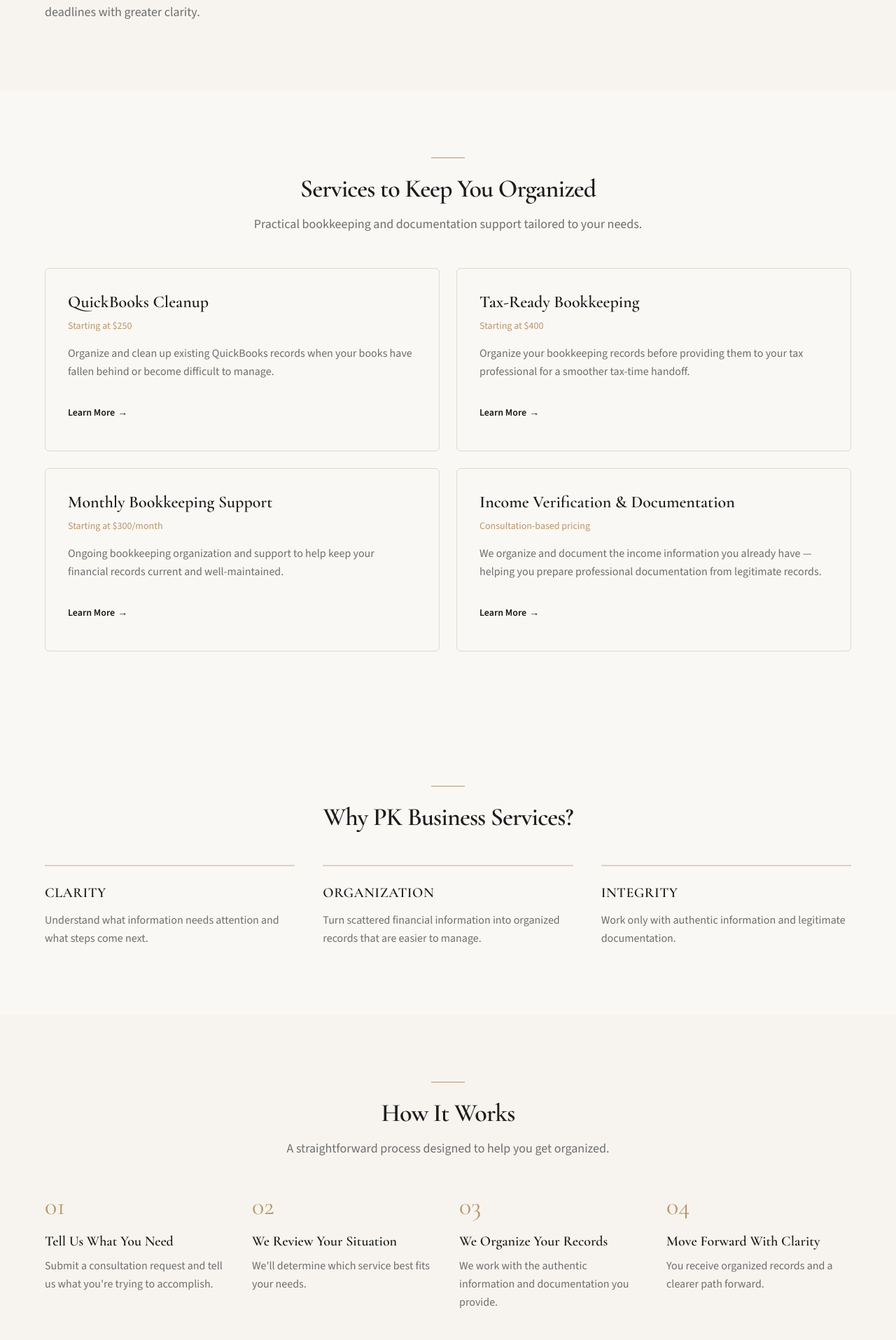
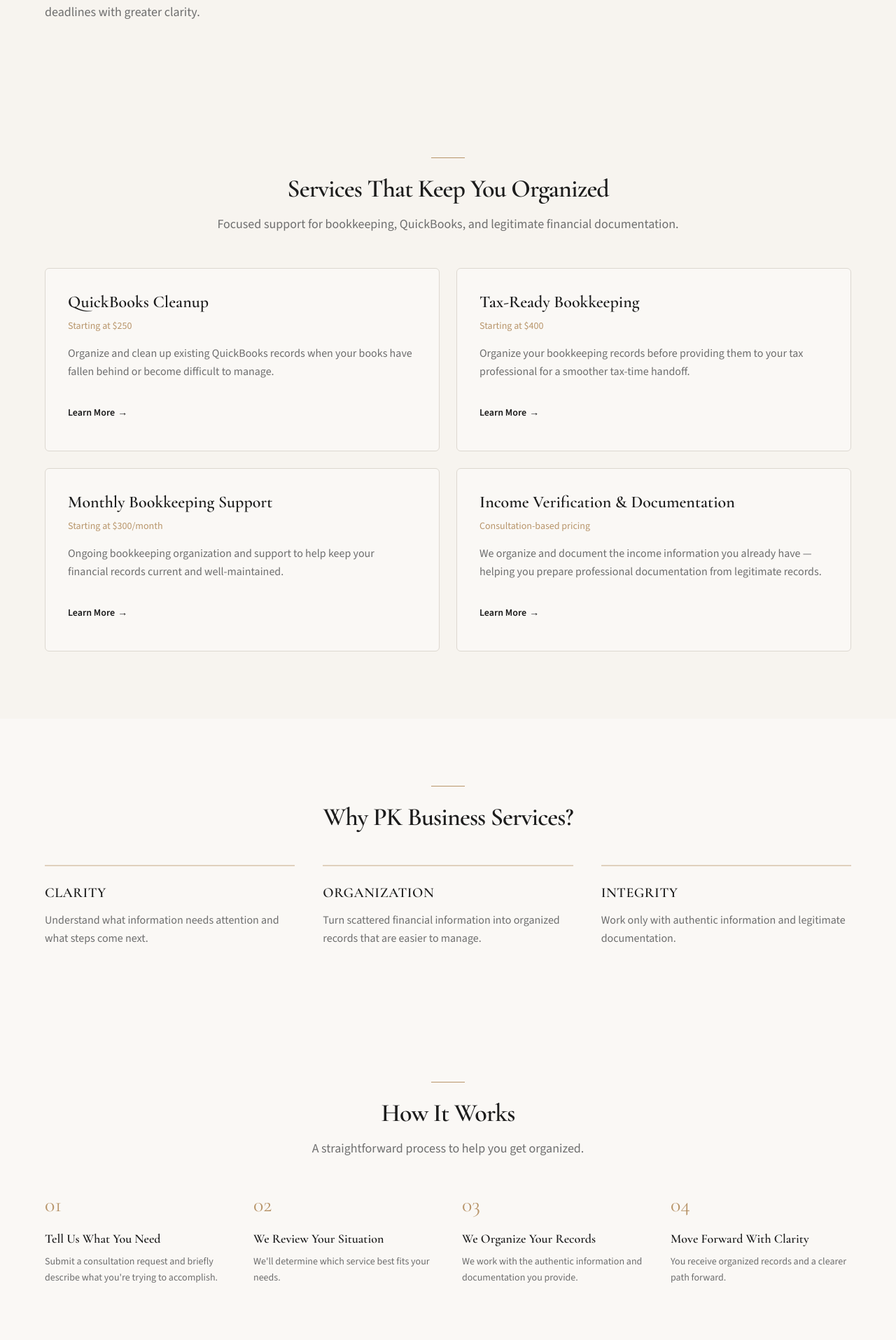
Before and after one commit to portiaallen/pk-business-web, a Next.js app: page / in a window 1280 px wide. Shown: the part 1025-2940 px from the top of the page at 70% size. Built offline with nearby package versions, Linux system fonts and the light colour scheme.

Commit message:
Sync site refinements (batch 3 continued)

```diff
--- a/src/components/sections/HowItWorks.tsx
+++ b/src/components/sections/HowItWorks.tsx
@@ -5,13 +5,12 @@ const steps = [
     number: "01",
     title: "Tell Us What You Need",
     description:
-      "Submit a consultation request and tell us what you're trying to accomplish.",
+      "Submit a consultation request and briefly describe what you're trying to accomplish.",
   },
   {
     number: "02",
     title: "We Review Your Situation",
-    description:
-      "We'll determine which service best fits your needs.",
+    description: "We'll determine which service best fits your needs.",
   },
   {
     number: "03",
@@ -29,21 +28,21 @@ const steps = [
 
 export function HowItWorks() {
   return (
-    <Section>
+    <Section variant="cream">
       <SectionHeader
         title="How It Works"
-        subtitle="A straightforward process designed to help you get organized."
+        subtitle="A straightforward process to help you get organized."
       />
-      <ol className="grid gap-8 sm:grid-cols-2 lg:grid-cols-4">
+      <ol className="grid gap-10 sm:grid-cols-2 lg:grid-cols-4">
         {steps.map((step) => (
-          <li key={step.number} className="relative">
-            <span className="mb-4 block font-heading text-4xl font-light text-gold">
+          <li key={step.number}>
+            <span className="mb-4 block font-heading text-3xl font-light text-gold">
               {step.number}
             </span>
-            <h3 className="mb-2 font-heading text-xl font-semibold text-charcoal">
+            <h3 className="mb-2 font-heading text-lg font-semibold text-charcoal">
               {step.title}
             </h3>
-            <p className="text-sm leading-relaxed text-muted-gray sm:text-base">
+            <p className="text-sm leading-relaxed text-muted-gray">
               {step.description}
             </p>
           </li>
--- a/src/components/sections/ServiceCards.tsx
+++ b/src/components/sections/ServiceCards.tsx
@@ -4,10 +4,10 @@ import { Section, SectionHeader } from "@/components/layout/Section";
 
 export function ServiceCards() {
   return (
-    <Section variant="cream">
+    <Section>
       <SectionHeader
-        title="Services to Keep You Organized"
-        subtitle="Practical bookkeeping and documentation support tailored to your needs."
+        title="Services That Keep You Organized"
+        subtitle="Focused support for bookkeeping, QuickBooks, and legitimate financial documentation."
       />
       <div className="grid gap-6 sm:grid-cols-2">
         {services.map((service) => (
```
